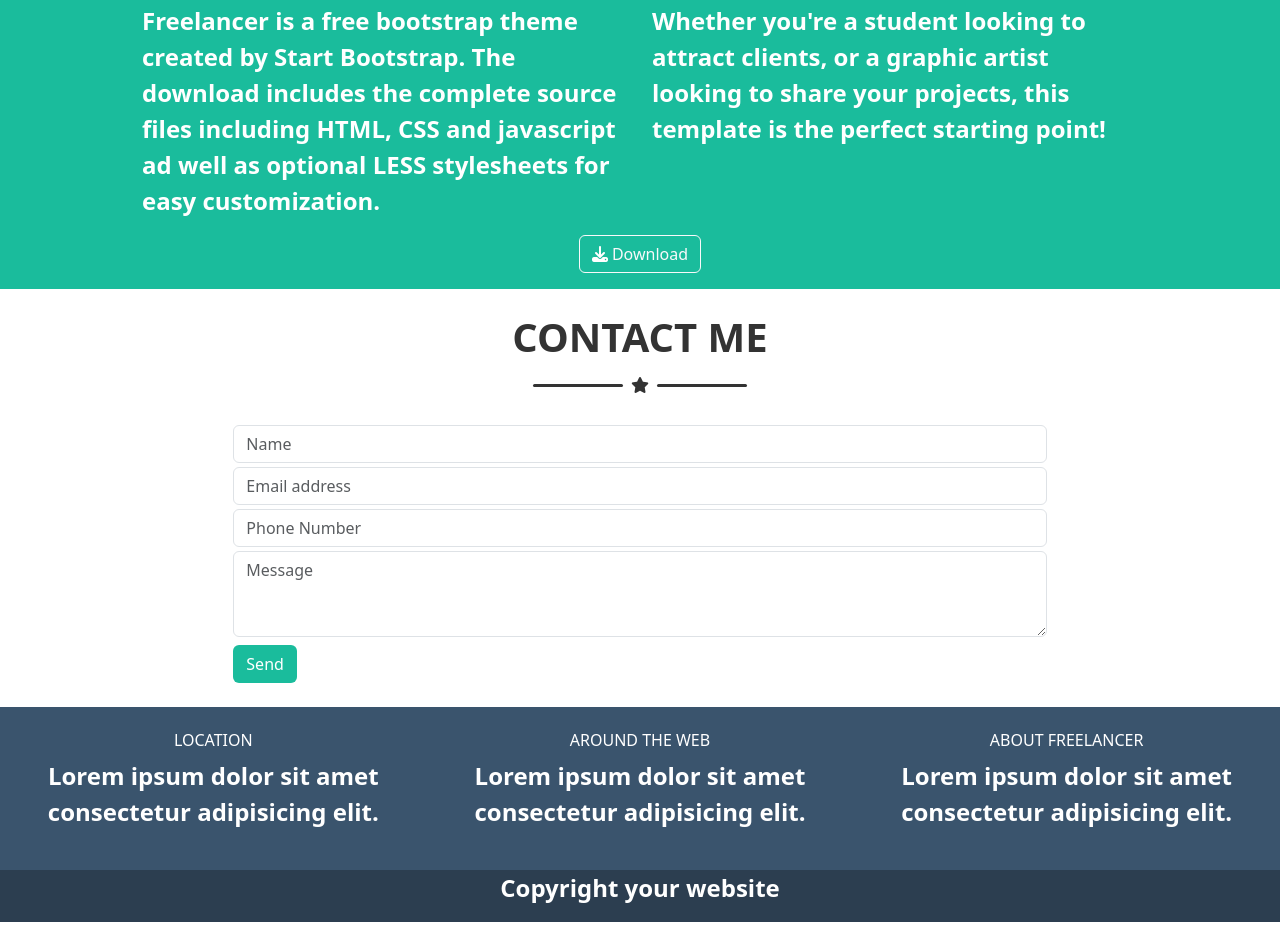
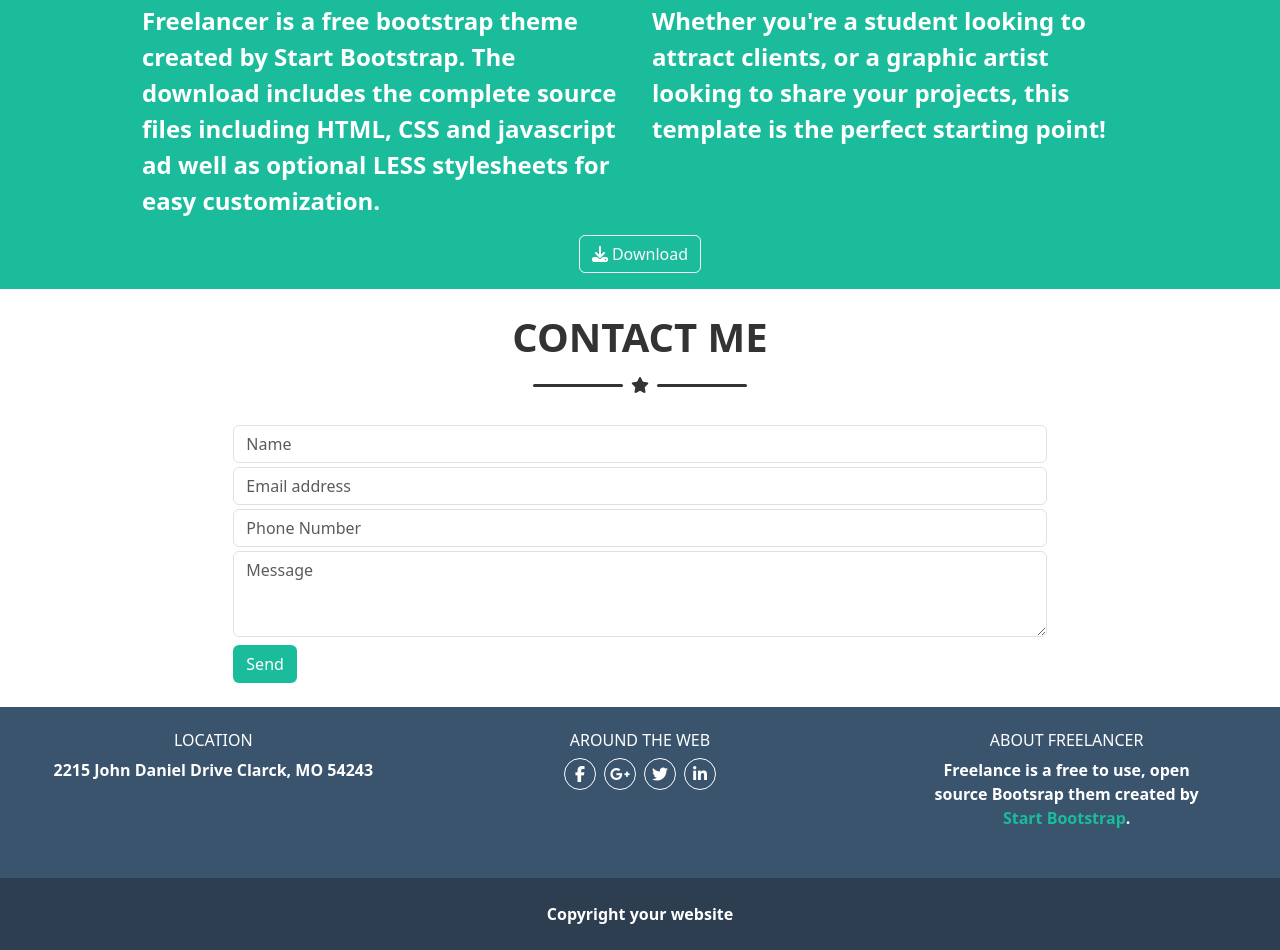
Before and after one commit to giordanofabrizii/html-css-bootstrap-freelancer, a plain HTML site: page index.html in a window 1280 px wide. Shown: the part 1448-2398 px from the top of the page. Before the commit the page ends 2370 px from the top, so only its background shows below. Drawn offline with nearby package versions, Linux system fonts and the light colour scheme.

Commit message:
added footer

```diff
--- a/css/style.css
+++ b/css/style.css
@@ -21,6 +21,24 @@ p{
     font-weight: 600;
 }
 
+footer p{
+    font-size: 1rem;
+}
+
+a{
+    text-decoration: none;
+}
+
+.circle-link{
+    width: 2rem;
+    aspect-ratio: 1 / 1;
+    border: 1px solid white;
+    border-radius: 50%;
+    display: flex;
+    justify-content: center;
+    align-items: center;
+}
+
 /* ****************** */
 /* COLOR SECTION */
 /* ****************** */
@@ -41,6 +59,10 @@ p{
     background-color: #333333;
 }
 
+.c-green{
+    color: #1abc9c;
+}
+
 .c-white{
     color: white;
 }
--- a/index.html
+++ b/index.html
@@ -50,6 +50,7 @@
         </section>
     </header>
 
+    <main>
         <div class="container">
             <section class="row ">
                 <div class="col-12">
@@ -149,31 +150,47 @@
                 </div>
             </section>
         </div>
+    </main>
 
+    <footer>
         <div class="container-fluid b-navy py-4">
-        <section class="row">
-            <div class="col-10 col-md-4 mx-auto">
+            <section class="row my-container">
+                <div class="col-12 col-md-4 mx-auto mb-3">
                     <h6 class="text-center upper">location</h6>
-                <p class="text-center">Lorem ipsum dolor sit amet consectetur adipisicing elit.</p>
+                    <p class="text-center">2215 John Daniel Drive Clarck, MO 54243</p>
                 </div>
-            <div class="col-10 col-md-4 mx-auto">
-                <h6 class="text-center">AROUND THE WEB</h6>
-                <p class="text-center">Lorem ipsum dolor sit amet consectetur adipisicing elit.</p>
+                <div class="col-12 col-md-4 mx-auto mb-4">
+                    <h6 class="text-center upper">around the web</h6>
+                    <div class="links d-flex justify-content-center">
+                        <article class="circle-link mx-1">
+                            <a href=""><i class="fa-brands fa-facebook-f"></i></a>
+                        </article>
+                        <article class="circle-link mx-1">
+                            <a href=""><i class="fa-brands fa-google-plus-g"></i></a>
+                        </article>
+                        <article class="circle-link mx-1">
+                            <a href=""><i class="fa-brands fa-twitter"></i></a>
+                        </article>
+                        <article class="circle-link mx-1">
+                            <a href=""><i class="fa-brands fa-linkedin-in"></i></a>
+                        </article>
                     </div>
-            <div class="col-10 col-md-4 mx-auto">
-                <h6 class="text-center">ABOUT FREELANCER</h6>
-                <p class="text-center">Lorem ipsum dolor sit amet consectetur adipisicing elit.</p>
+                </div>
+                <div class="col-12 col-md-4 mx-auto mb-2 ">
+                    <h6 class="text-center upper">about freelancer</h6>
+                    <p class="text-center w-75 mx-auto">Freelance is a free to use, open source Bootsrap them created by <a class="c-green" href="google.com">Start Bootstrap</a>.</p>
                 </div>
             </section>
         </div>
 
         <div class="container-fluid b-dark-navy">
             <div class="row">
-            <div class="col-6 mx-auto">
-                <p class="text-center">Copyright your website</p>
+                <div class="col-6 mx-auto py-4">
+                    <p class="text-center m-0">Copyright your website</p>
                 </div>
             </div>
         </div>
+    </footer>
 
     <script src="https://cdn.jsdelivr.net/npm/@popperjs/core@2.11.8/dist/umd/popper.min.js" integrity="sha384-I7E8VVD/ismYTF4hNIPjVp/Zjvgyol6VFvRkX/vR+Vc4jQkC+hVqc2pM8ODewa9r" crossorigin="anonymous"></script>
     <script src="https://cdn.jsdelivr.net/npm/bootstrap@5.3.3/dist/js/bootstrap.min.js" integrity="sha384-0pUGZvbkm6XF6gxjEnlmuGrJXVbNuzT9qBBavbLwCsOGabYfZo0T0to5eqruptLy" crossorigin="anonymous"></script>
```
Lines whose indentation alone changed are shown as unchanged.
